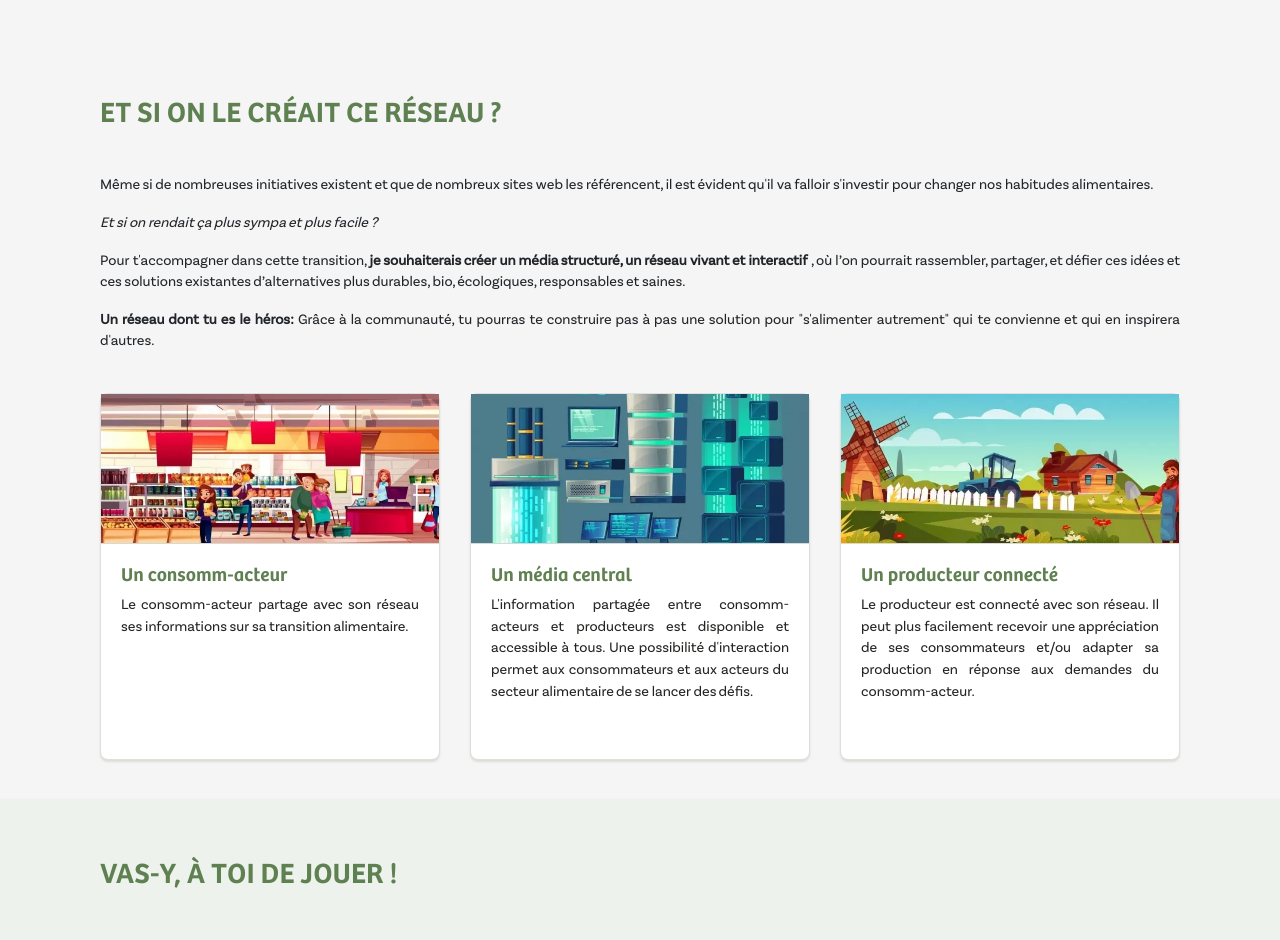
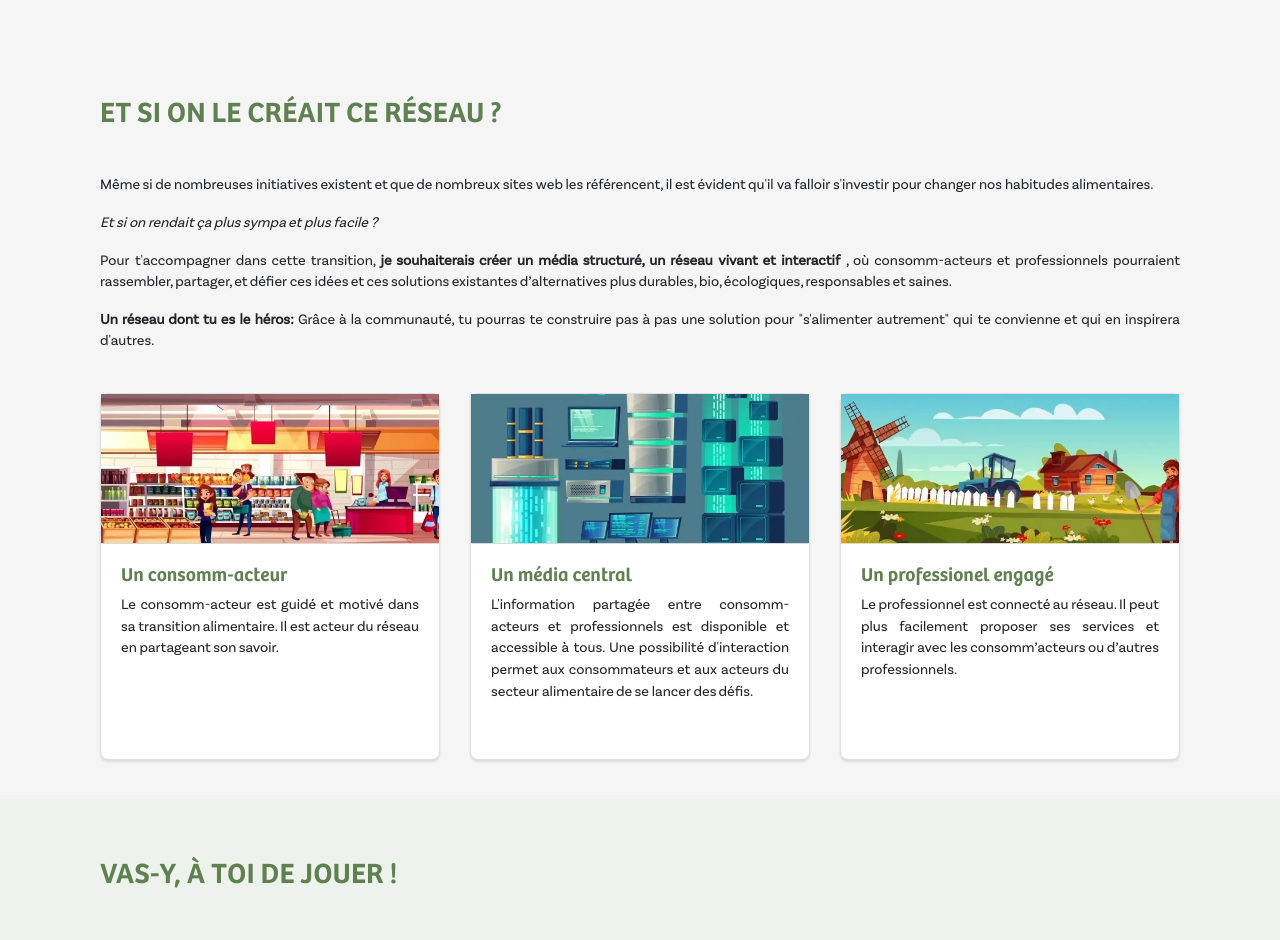
Before and after one commit to FrountchD/transit_beta, a Flask app: page / in a window 1280 px wide. Shown: the part 2446-3386 px from the top of the page. Run offline with Flask 2, Linux system fonts and the light colour scheme; some libraries are stand-ins or nearby versions.

Commit message:
text website update et logo biosauvage

```diff
--- a/app/templates/index.html
+++ b/app/templates/index.html
@@ -216,7 +216,7 @@
                 <div class="col-md-9 col-xl-12">
                   <div class="card-body">
 						            <h5 class="typoTitre colorV subtitleSize"> Des solutions ? </h5>
-						            <p class="typoTexte textSize textJustify"> Supermarchés coopératifs, potagers partagés et maraîchages respectueux de la terre, organisations-relais entre producteurs et consommateurs, initiatives de recyclage, stages zéro-déchet, cours de cuisines spécifiques, labels bios, ... <span style="font-weight:bold;"> des initiatives en tout genre fleurissent un peu partout. </span></p>
+						            <p class="typoTexte textSize textJustify"> Maraîchages respectueux de la terre et potagers partagés, relais d’achats en direct des producteurs & coopératives de producteurs, magasins alimentaires éco-responsables et supermarchés coopératifs, cours de cuisine d’alimentation durable, labels good food,… <span style="font-weight:bold;"> des initiatives en tout genre fleurissent un peu partout.  </span></p>
 					        </div>
                 </div>
               </div>
@@ -327,7 +327,7 @@
                   		            <img src="/static/images_site/Francois_Dehouck.webp" alt="profile-image" class="profile"/>
                   		        </div>
                   		        <div class="card-content">
-                                  <h2 class="pb-3 typoTitre commontitle">François, 38 ans.</h2>
+                                  <h2 class="pb-3 typoTitre commontitle">François, 39 ans.</h2>
                                   <h3 class="pb-3 h3-custom typoTexte" style="line-height:1.5;">  <span > Papa investi, ingénieur de formation, de nature hyper-curieuse...<br class="d-md-none"/> <strong> Ex-consommateur endormi</strong>. </span> </h3>
 
                               </div>
@@ -446,7 +446,7 @@
 
                                       <p class="typoTexte" style="font-size:0.9rem; text-align:justify;font-style:italic;"> Et si on rendait ça plus sympa et plus facile ?  </p>
 
-                                      <p class="typoTexte" style="font-size:0.9rem; text-align:justify;"> Pour t'accompagner dans cette transition, <strong>je souhaiterais créer un média structuré, un réseau vivant et interactif </strong>, où l’on pourrait rassembler, partager, et défier ces idées et ces solutions existantes d’alternatives plus durables, bio, écologiques, responsables et saines. </p>
+                                      <p class="typoTexte" style="font-size:0.9rem; text-align:justify;"> Pour t'accompagner dans cette transition, <strong>je souhaiterais créer un média structuré, un réseau vivant et interactif </strong>, où consomm-acteurs et professionnels pourraient rassembler, partager, et défier ces idées et ces solutions existantes d’alternatives plus durables, bio, écologiques, responsables et saines. </p>
 
                                       <p class="typoTexte" style="font-size:0.9rem; text-align:justify;"> <strong>Un réseau dont tu es le héros:</strong> Grâce à la communauté, tu pourras te construire pas à pas une solution pour "s'alimenter autrement" qui te convienne et qui en inspirera d'autres.  </p>
 
@@ -478,7 +478,7 @@
                                           <div class="col-12 col-md-9 col-xl-12">
                       					                               <div class="card-body">
                       						                                     <h5 class="typoTitre colorV subtitleSize " style="font-size:1.2rem; font-weight:bold;">Un consomm-acteur </h5>
-                      						                                     <p class="textSize textJustify typoTexte" style="font-size:0.9rem;">Le consomm-acteur partage avec son réseau ses informations sur sa transition alimentaire.  </p>
+                      						                                     <p class="textSize textJustify typoTexte" style="font-size:0.9rem;">Le consomm-acteur est guidé et motivé dans sa transition alimentaire. Il est acteur du réseau en partageant son savoir.  </p>
 
                       					                               </div>
                       				         </div>
@@ -506,7 +506,7 @@
                                           <div class="col-12 col-md-9 col-xl-12">
                                                                <div class="card-body">
                                                                  <h5 class="typoTitre colorV subtitleSize typoTitre" style="font-size:1.2rem; font-weight:bold;">Un média central </h5>
-                                                                <p class="typoTexte textSize textJustify" style="font-size:0.9rem;">L'information partagée entre consomm-acteurs et producteurs est disponible et accessible à tous.  Une possibilité d'interaction permet aux consommateurs et aux acteurs du secteur alimentaire de se lancer des défis.</p>
+                                                                <p class="typoTexte textSize textJustify" style="font-size:0.9rem;">L'information partagée entre consomm-acteurs et professionnels est disponible et accessible à tous.  Une possibilité d'interaction permet aux consommateurs et aux acteurs du secteur alimentaire de se lancer des défis.</p>
 
                                                                </div>
                                        </div>
@@ -535,9 +535,8 @@
                                           </div>
                                           <div class="col-12 col-md-9 col-xl-12">
                                                                <div class="card-body">
-                                                                 <h5 class="typoTitre colorV subtitleSize " style="font-size:1.2rem; font-weight:bold;">Un producteur connecté </h5>
-                                                                 <p class="typoTexte textSize textJustify " style="font-size:0.9rem;">Le producteur est connecté avec son réseau. Il peut plus facilement recevoir une appréciation de ses consommateurs et/ou adapter sa production en réponse aux demandes du consomm-acteur.   </p>
-
+                                                                 <h5 class="typoTitre colorV subtitleSize " style="font-size:1.2rem; font-weight:bold;">Un professionel engagé </h5>
+                                                                 <p class="typoTexte textSize textJustify " style="font-size:0.9rem;">Le professionnel est connecté au réseau. Il peut plus facilement proposer ses services et interagir avec les consomm’acteurs ou d’autres professionnels.  </p>
                                                                </div>
                                        </div>
 
@@ -728,6 +727,9 @@
                                       <div class="col-6 col-md-3">
                                         <a  href="https://tartine-et-boterham.be/">  <img src="/static/partenaires/tartine_et_boterham.webp" class="card-img earthsize2 logopartenaire" alt="Tartine & Boterham"></a>
                                       </div>
+                                      <div class="col-6 col-md-3">
+                                        <a  href="https://www.epiceriesauvage.be/">  <img src="/static/partenaires/le_bio_sauvage.webp" class="card-img earthsize2 logopartenaire" alt="Le Bio Sauvage"></a>
+                                      </div>
                                     </div>
 
 
```
Also changed, not shown: app/app.py (+5 -5 lines), app/static/partenaires/le_bio_sauvage.webp (added).
